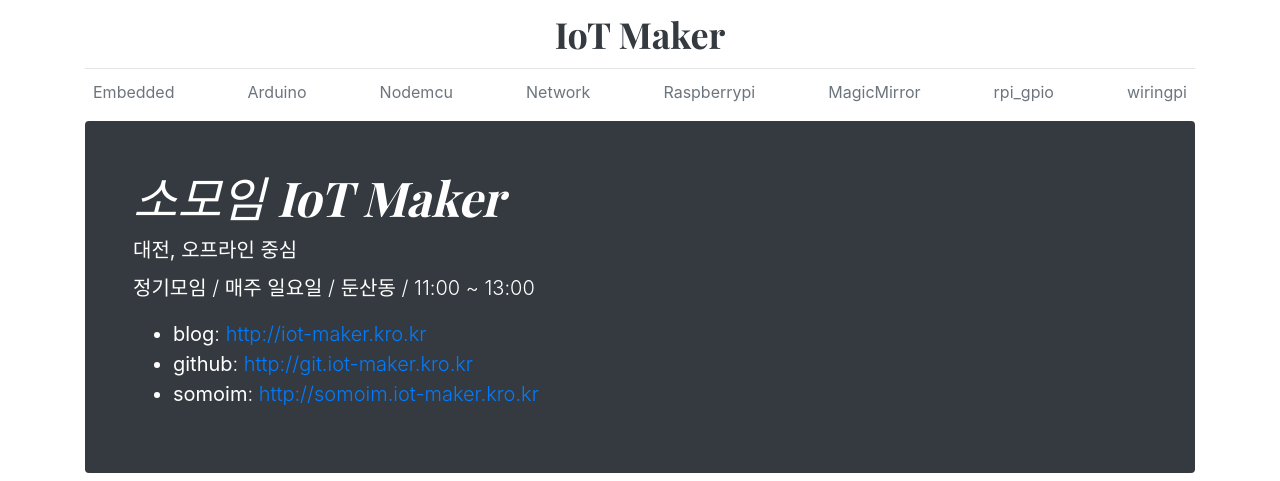
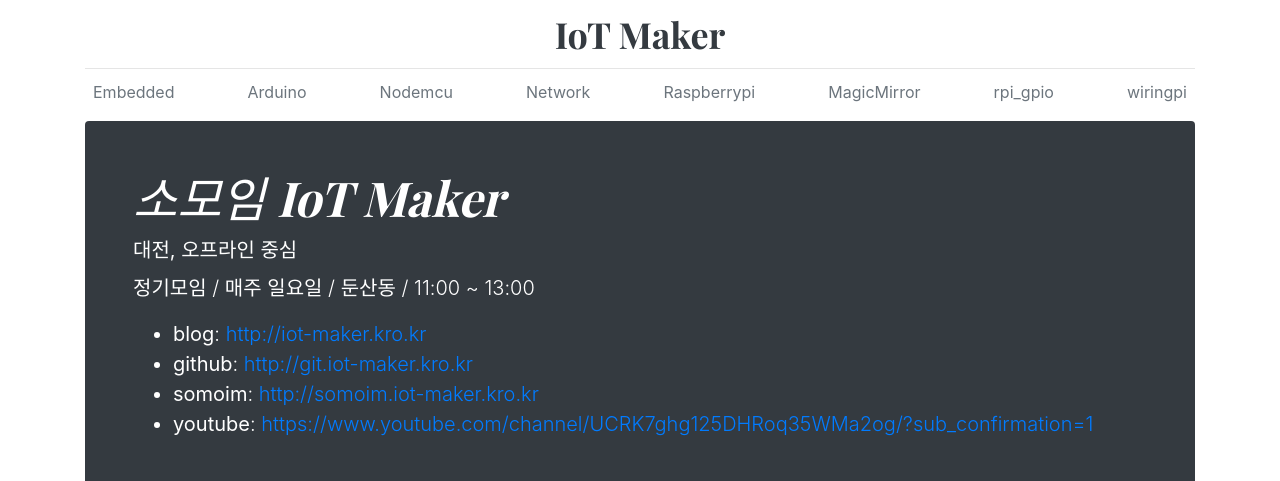
Before and after one commit to iot-maker-korea/iot-maker-korea.github.io, a Jekyll site: the page built from index.html, in a window 1280 px wide and 900 px high, cut to the strip 0-481 px from the top of the window. Built offline with Jekyll 4.4.1, drawn with Linux system fonts in a browser that asks for light colours; the list of posts is cut into pages by our own code; some of the changed lines change nothing that is shown.

Commit message:
Update _config.yml

```diff
--- a/_config.yml
+++ b/_config.yml
@@ -28,6 +28,7 @@
   blog: http://iot-maker.kro.kr
   github: http://git.iot-maker.kro.kr
   somoim: http://somoim.iot-maker.kro.kr
+  youtube: https://www.youtube.com/channel/UCRK7ghg125DHRoq35WMa2og/?sub_confirmation=1
 
 fontColor:
   blue: text-primary
```
